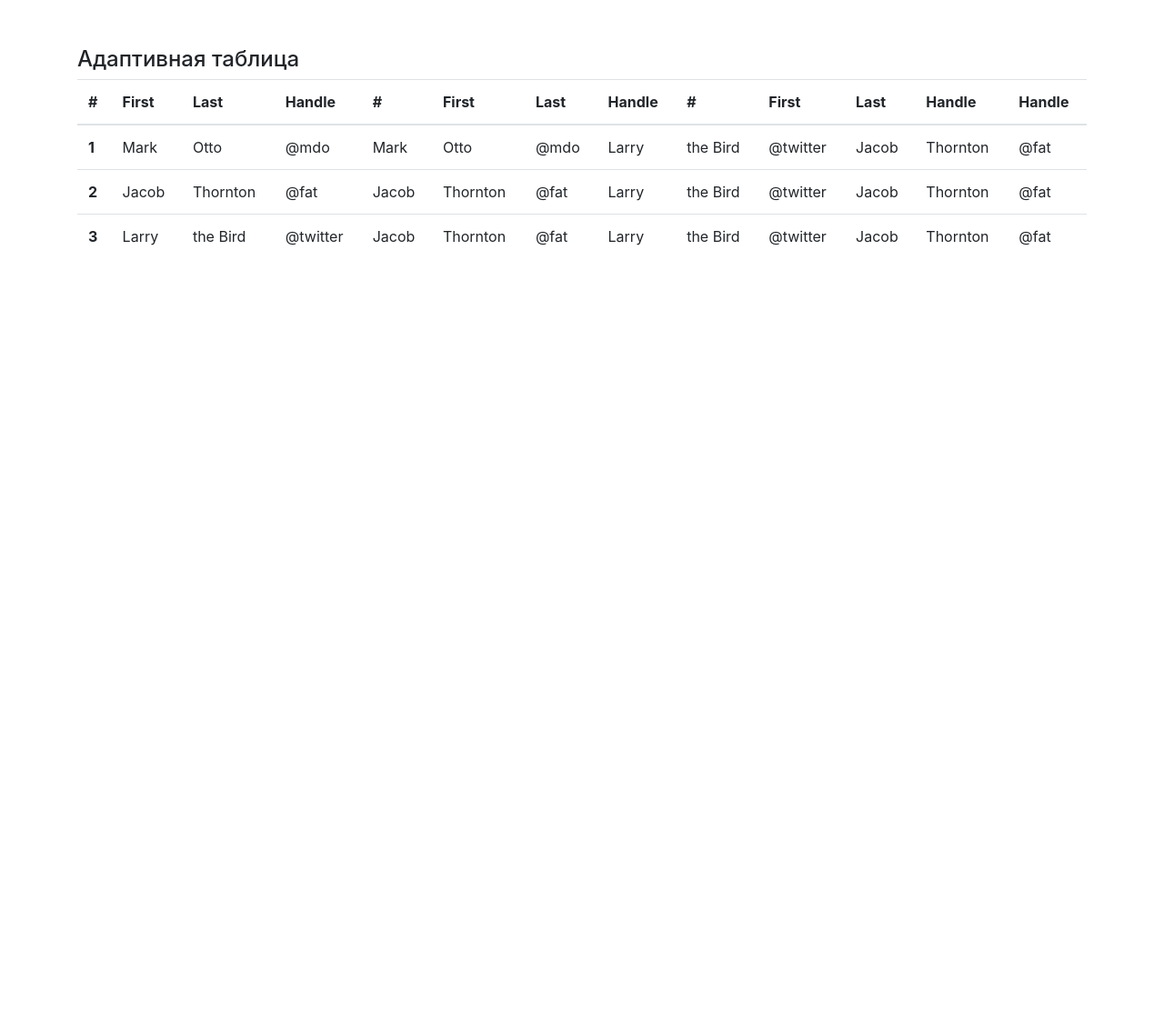
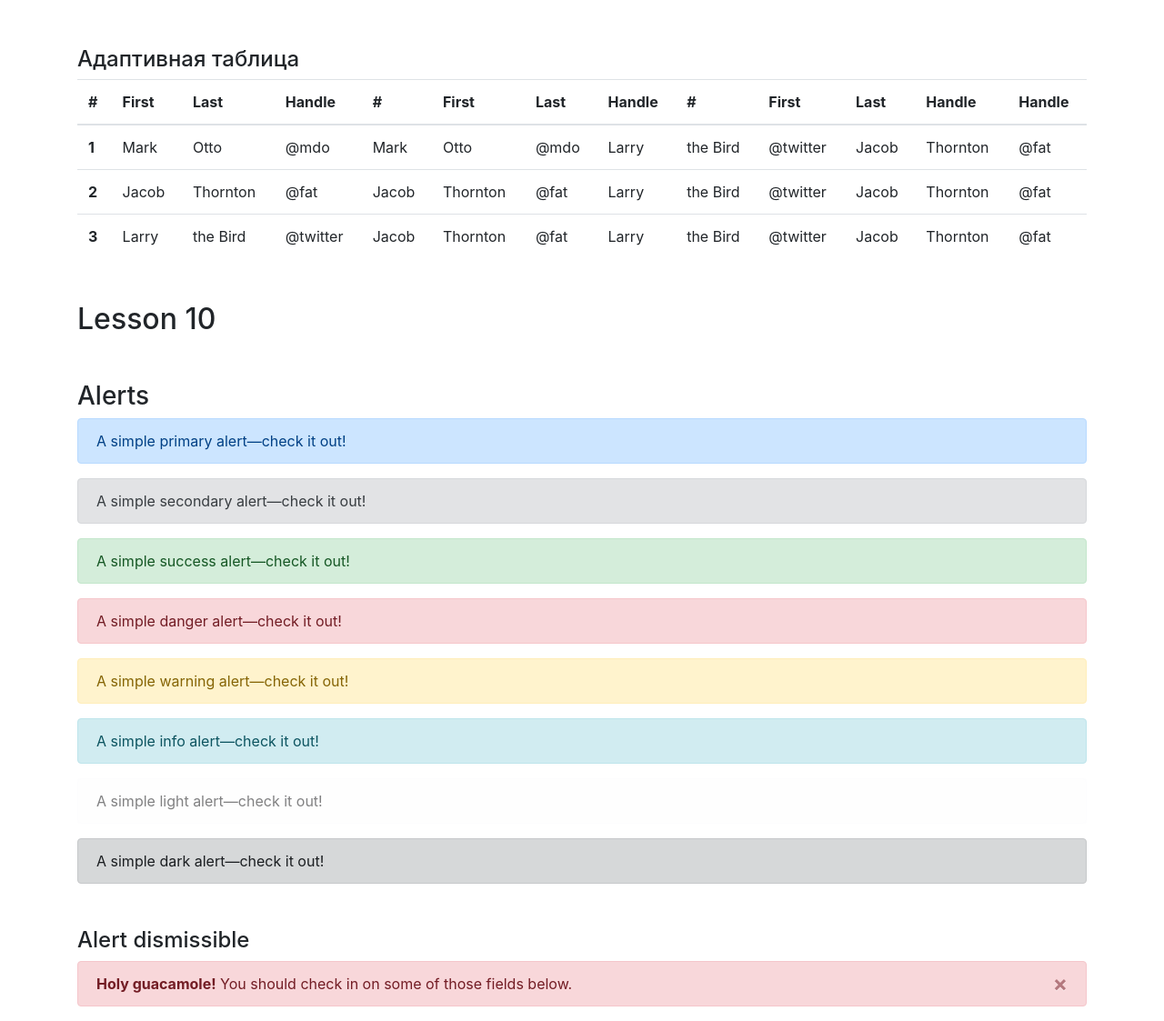
Before and after one commit to markevillive/LearnBootstrap, a plain HTML site: page Part_1/index_2.html in a window 1280 px wide. Shown: the part 6590-7713 px from the top of the page at 91% size. Before the commit the page ends 6890 px from the top, so only its background shows below. Drawn offline with nearby package versions, Linux system fonts and the light colour scheme.

Commit message:
Lesson 10

```diff
--- a/Part_1/index_2.html
+++ b/Part_1/index_2.html
@@ -440,6 +440,39 @@
             </tbody>
         </table>
     </div>
+    <h2 class="mt-5">Lesson 10</h2>
+    <h3 class="mt-5">Alerts</h3>
+    <div class="alert alert-primary" role="alert">
+        A simple primary alert—check it out!
+    </div>
+    <div class="alert alert-secondary" role="alert">
+        A simple secondary alert—check it out!
+    </div>
+    <div class="alert alert-success" role="alert">
+        A simple success alert—check it out!
+    </div>
+    <div class="alert alert-danger" role="alert">
+        A simple danger alert—check it out!
+    </div>
+    <div class="alert alert-warning" role="alert">
+        A simple warning alert—check it out!
+    </div>
+    <div class="alert alert-info" role="alert">
+        A simple info alert—check it out!
+    </div>
+    <div class="alert alert-light" role="alert">
+        A simple light alert—check it out!
+    </div>
+    <div class="alert alert-dark" role="alert">
+        A simple dark alert—check it out!
+    </div>
+    <h4 class="mt-5">Alert dismissible</h4>
+    <div class="alert alert-danger alert-dismissible fade show" role="alert">
+        <strong>Holy guacamole!</strong> You should check in on some of those fields below.
+        <button type="button" class="close" data-dismiss="alert" aria-label="Close">
+            <span aria-hidden="true">&times;</span>
+        </button>
+    </div>
 </div><!-----------------------------------END CONTAINER----------------------------------->
 <!-- Optional JavaScript -->
 <!-- jQuery first, then Popper.js, then Bootstrap JS -->
```
Also changed, not shown: 1 other file.
